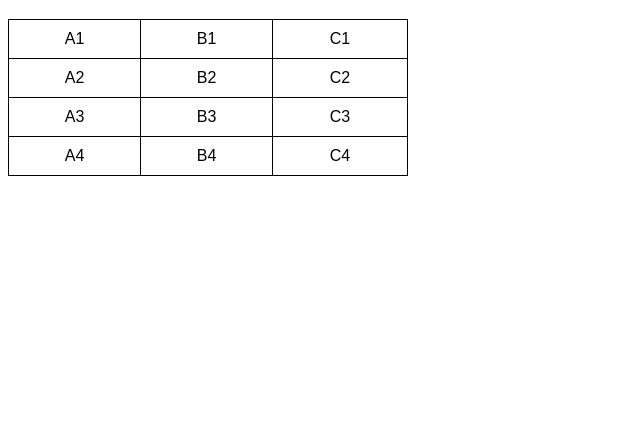
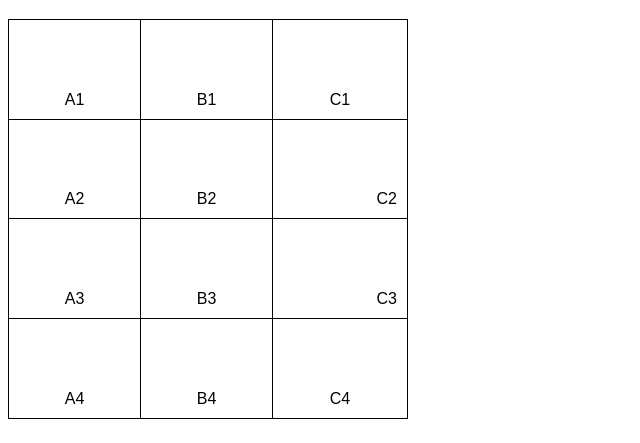
Before and after one commit to AriLeandrodeSousa/Html-Css, a plain HTML site: page exercícios/ex23/tabela001.html in a window 1280 px wide. Shown: the part 61-504 px from the top of the page, without its empty margins (0-640 px from the left). Drawn offline with Linux system fonts and the light colour scheme.

Commit message:
update tabela

```diff
--- a/exercícios/ex23/tabela001.html
+++ b/exercícios/ex23/tabela001.html
@@ -10,6 +10,7 @@
         }
         table {
             width: 400px;
+            height: 400px;
             border-collapse: collapse;
 
         }
@@ -17,6 +18,10 @@
             border: 1px solid black;
             padding: 10px;
             text-align: center;
+            vertical-align: bottom;
+        }
+        .numero {
+            text-align: right;
         }
     </style>
 </head>
@@ -32,12 +37,12 @@
         <tr>
             <td>A2</td>
             <td>B2</td>
-            <td>C2</td>
+            <td class="numero">C2</td>
         </tr>
         <tr>
             <td>A3</td>
             <td>B3</td>
-            <td>C3</td>
+            <td class="numero">C3</td>
         </tr>
         <tr>
             <td>A4</td>
```
